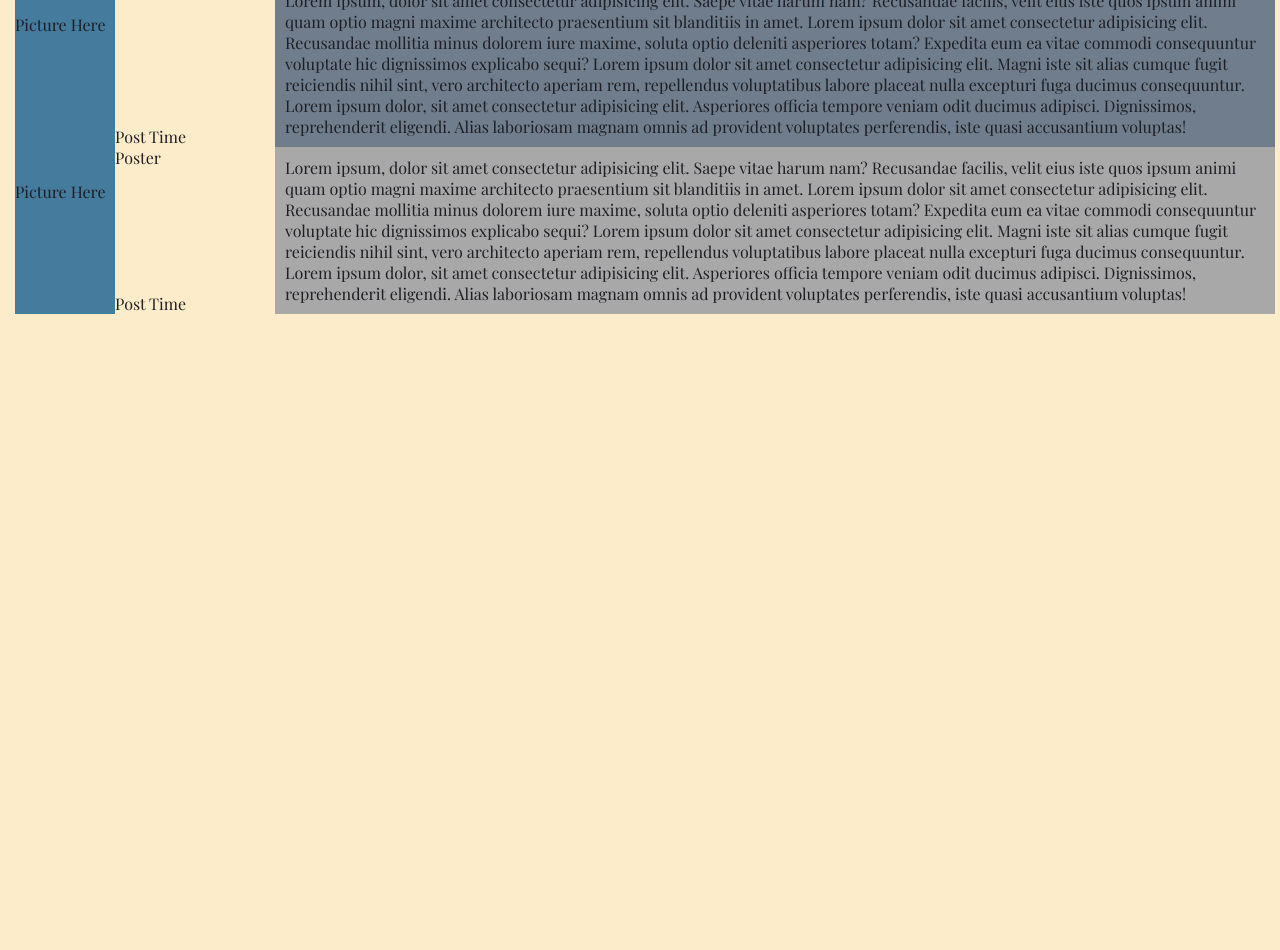
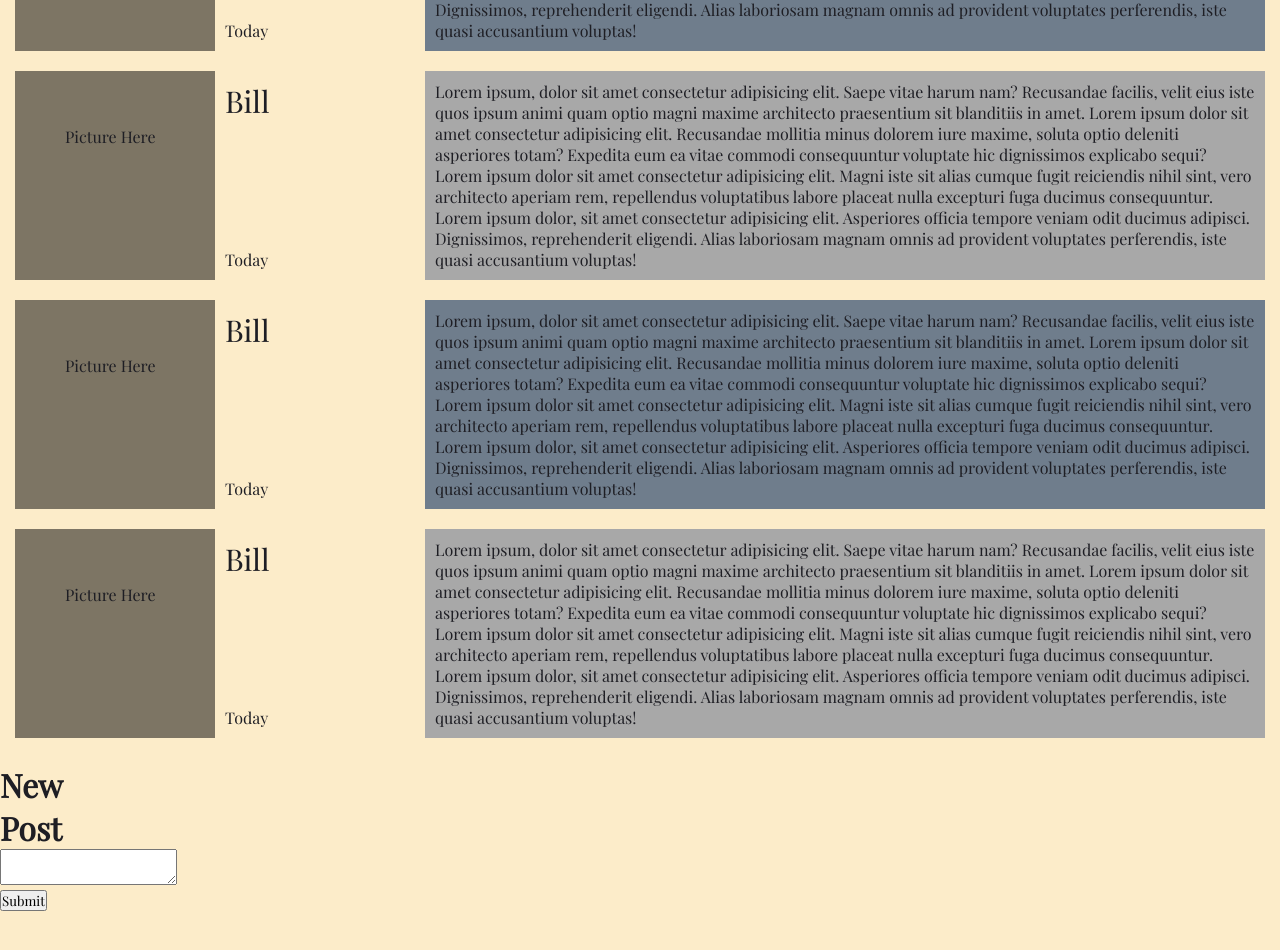
Before and after one commit to mjblee20/mjbcrib, a React (Create React App) app in the folder frontend/: page /blog in a window 1280 px wide. Shown: the part 980-1930 px from the top of the page. Before the commit the page ends 1419 px from the top, so only its background shows below. Built offline with nearby package versions, Linux system fonts and the light colour scheme.

Commit message:
blog work

```diff
--- a/frontend/src/Atoms/ProjectItem.css
+++ b/frontend/src/Atoms/ProjectItem.css
@@ -2,19 +2,25 @@
   align-self: center;
   justify-self: center;
   background: white;
-  height: 465px;
+  height: 470px;
   width: 400px;
   margin: 100px 0;
 }
 
+.project-item-container {
+  height: 470px;
+  box-shadow: 0px -5px 10px var(--skin),
+              0px 5px 10px var(--skin);
+}
+
 .project-image {
   height: 250px;
-  background: rgba(0, 0, 0, 0.5);
+  background: var(--skin);
   display: flex;
   justify-content: center;
   align-items: center;
   color: rgba(255, 255, 255, 0.5);
-
+  box-shadow: 0px 5px 10px var(--skin);
 }
 
 .project-image:hover {
@@ -24,13 +30,14 @@
 
 .project-content {
   padding: 10px;
-  height: 200px;
+  height: 225px;
   display: grid;
   grid-template-columns: 1fr 1fr;
   grid-template-rows: 1fr 2fr 1fr;
   grid-template-areas:  'title        title'
                         'description  description'
                         'github       github';
+  box-shadow: inset 0 0 20px var(--skin);
 }
 
 .project-title {
--- a/frontend/src/Templates/BlogGrid.css
+++ b/frontend/src/Templates/BlogGrid.css
@@ -41,8 +41,9 @@
 /* Each post's container */
 .post {
   display: grid;
-  grid-template-columns: 20% 80%;
+  grid-template-columns: 400px auto;
   grid-gap: 10px;
+  margin: 10px 0;
 }
 
 .poster-row {
@@ -56,6 +57,8 @@
   flex-direction: column;
   justify-content: space-between;
   align-items: flex-start;
+  padding: 10px;
+  width: 200px;
 }
 
 /* Avatar's styling */
@@ -64,11 +67,15 @@
   display: flex;
   justify-content: space-around;
   align-items: center;
-  width: 100px;
+  width: 200px;
   height: 100%;
-  background: var(--blue);
+  background: rgba(0,0,0,0.5);
+}
 
+.poster {
+  font-size: 30px;
 }
+
 .headshot {
   width: 100px;
   height: 100px;
--- a/frontend/src/Templates/BlogGrid.js
+++ b/frontend/src/Templates/BlogGrid.js
@@ -32,6 +32,12 @@ const posts = [
 
 
 const BlogGrid = () => {
+
+  const handleSubmit = (e) => {
+    e.preventDefault();
+    console.log('post new blog');
+  }
+
   return(
     <div className='blog-page-container'>
 
@@ -52,10 +58,10 @@ const BlogGrid = () => {
               </div>
               <div className='poster-info'>
                 <div className='poster'>
-                    Poster
+                  Bill
                 </div>
                 <div className='post-time'>
-                    Post Time
+                  Today
                 </div>
               </div>
 
@@ -65,9 +71,17 @@ const BlogGrid = () => {
             {/* TODO: Eventually it's own Atom js file */}
             <div className='post-content'>{post.content}</div>
           </div>
-
         ))}
       </div>
+
+      <form className="new-post-form">
+        <h1>New Post</h1>
+        <textarea className='new-post-content'>
+
+        </textarea>
+
+        <button type='button' onClick={handleSubmit}>Submit</button>
+      </form>
 
       <PageFooter title='' />
 
```
Also changed, not shown: frontend/src/UI/Modal.js (+22 -4 lines). Lines whose indentation alone changed are shown as unchanged.
